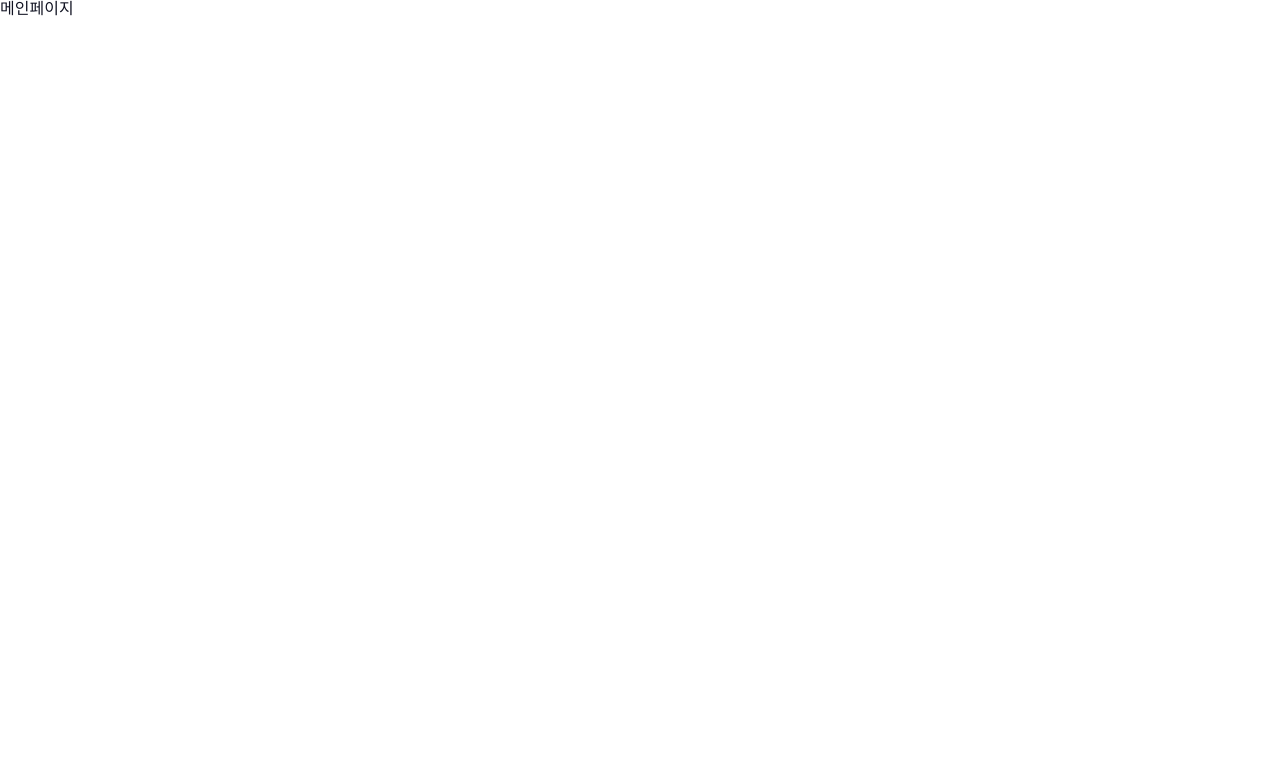
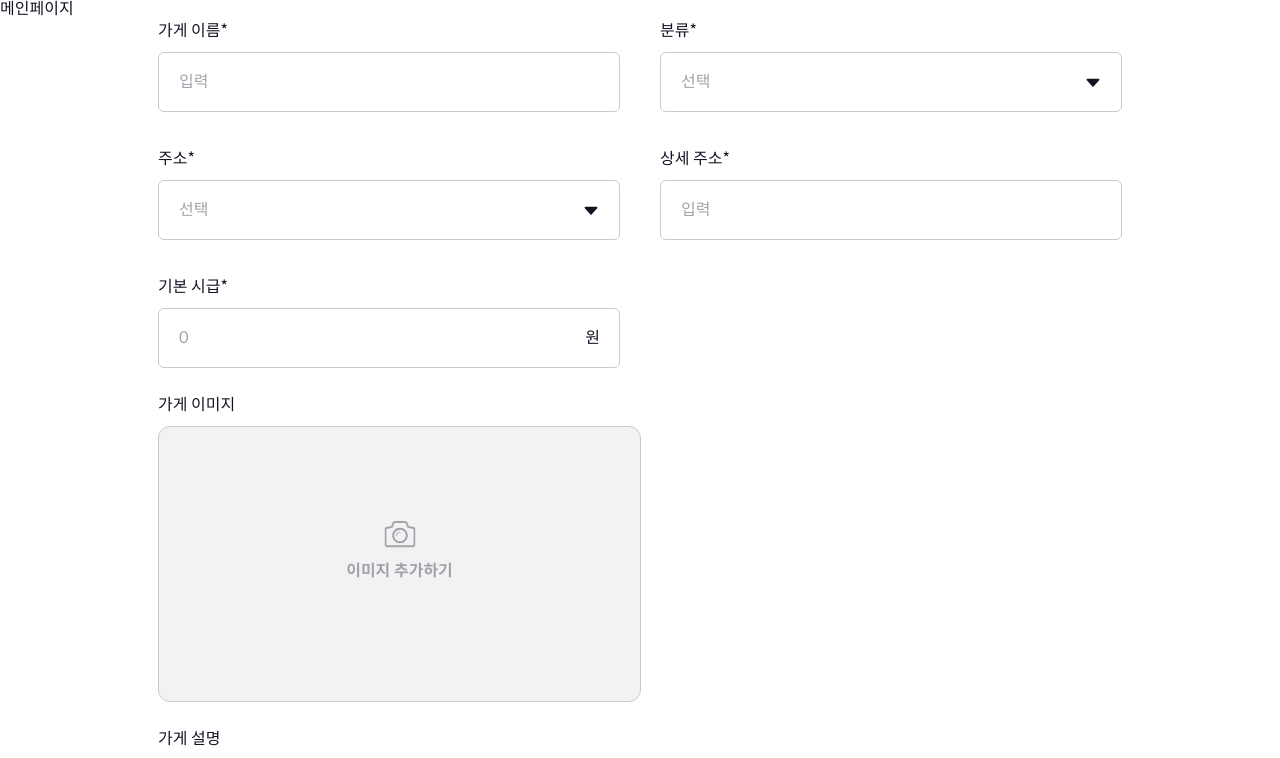
Before and after one commit to sprintPart3Team4/the-julge, a Next.js app: page / in a window 1280 px wide. Shown: the top 758 px of the page. Built offline with nearby package versions, Linux system fonts and the light colour scheme.

Commit message:
Feat: 등록하기 버튼 기능 구현

```diff
--- a/components/register/shopInfo/shopInfoForm/FileInput.tsx
+++ b/components/register/shopInfo/shopInfoForm/FileInput.tsx
@@ -1,13 +1,14 @@
-import { useState, useEffect, ChangeEvent } from "react";
+import { useState, useEffect, ChangeEvent, Dispatch, SetStateAction } from "react";
 import Image from "next/image";
-import { createPresinedURL } from "@/components/register/shopInfo/shopInfoForm/api";
+import { createPresinedURL } from "./api";
+import { FormValues } from "./type";
 import CarmeraIcon from "@/public/images/camera.svg";
 import classNames from "classnames/bind";
-import styles from "@/components/register/shopInfo/shopInfoForm/shopInfoForm.module.scss";
+import styles from "./ShopInfoForm.module.scss";
 
 const cn = classNames.bind(styles);
 
-export default function FileInput() {
+export default function FileInput({ setFormValues }: { setFormValues: Dispatch<SetStateAction<FormValues>> }) {
   const [preview, setPreview] = useState<string>(CarmeraIcon);
   const [fileValue, setFileValue] = useState<File | null>(null);
   const [fileName, setFileName] = useState<string>("");
@@ -15,25 +16,31 @@ export default function FileInput() {
   const isAddImage = fileValue ? "active" : "";
   const alt = preview ? fileName : "카메라 아이콘";
 
-  const handlePreview = (e: ChangeEvent<HTMLInputElement>) => {
+  const getImgUrl = async (file: File) => {
+    const imgUrl = await createPresinedURL(file);
+    return imgUrl.split("?")[0];
+  };
+
+  const handleImageChange = async (e: ChangeEvent<HTMLInputElement>) => {
     const target = e.target as HTMLInputElement;
 
     if (target.files) {
       const file = target.files[0];
       const name = file.name.slice(0, file.name.indexOf("."));
-
+      const imgUrl = await getImgUrl(file);
+      console.log(fileName)
       setFileValue(file);
       setFileName(name);
+
+      setFormValues((prev) => ({
+        ...prev,
+        imageUrl: imgUrl,
+      }));
     }
   };
 
   useEffect(() => {
-    if (fileValue) {
-      createPresinedURL(fileValue);
-    }else{
-      return;
-    }
-
+    if (!fileValue) return;
     const nextPreview = URL.createObjectURL(fileValue);
     setPreview(nextPreview);
 
@@ -55,7 +62,7 @@ export default function FileInput() {
             이미지 추가하기
           </label>
         </div>
-        <input type="file" id="file" name="file" onChange={handlePreview} />
+        <input type="file" id="file" name="file" onChange={handleImageChange} />
       </div>
     </>
   );
--- a/components/register/shopInfo/shopInfoForm/Input.tsx
+++ b/components/register/shopInfo/shopInfoForm/Input.tsx
@@ -1,16 +1,16 @@
-import { Props } from "@/components/register/shopInfo/shopInfoForm/type";
+import { Input } from "./type";
 import classNames from "classnames/bind";
-import styles from "@/components/register/shopInfo/shopInfoForm/shopInfoForm.module.scss";
+import styles from "./ShopInfoForm.module.scss";
 
 const cn = classNames.bind(styles);
 
-export default function Input({ label, title, input }: Props) {
+export default function Input({ label, title, input, value, onChange }: Input) {
   return (
     <div className={cn("inputBox")}>
       <label htmlFor={label} className={cn("title")}>
         {title}*
       </label>
-      <input {...input} placeholder="입력" />
+      <input {...input} placeholder="입력" value={value} onChange={onChange} />
     </div>
   );
 }
--- a/components/register/shopInfo/shopInfoForm/SelectBox.tsx
+++ b/components/register/shopInfo/shopInfoForm/SelectBox.tsx
@@ -1,25 +1,28 @@
-import { useState, MouseEvent } from "react";
-import { Props } from "@/components/register/shopInfo/shopInfoForm/type";
-import { Item } from "@/components/register/shopInfo/shopInfoForm/type";
+import { MouseEvent } from "react";
+import { SelectBox, Item } from "./type";
 import classNames from "classnames/bind";
-import styles from "@/components/register/shopInfo/shopInfoForm/shopInfoForm.module.scss";
+import styles from "./ShopInfoForm.module.scss";
 
 const cn = classNames.bind(styles);
 
-export default function SelectBox({ label, title, item }: Props) {
+export default function SelectBox({ label, title, item, value, setFormValues }: SelectBox) {
   const items = item || [];
-  const [optionValues, setOptionValues] = useState<string>("선택");
-  const isSelected = optionValues !== "선택";
+  const isSelected = value !== "선택";
 
   const handleOpenClick = (e: MouseEvent<HTMLDivElement>) => e.currentTarget.classList.toggle(cn("active"));
 
-  const handleOptionClick = (item: string) => setOptionValues(item);
+  const handleOptionClick = (item: string) => {
+    setFormValues((prev) => ({
+      ...prev,
+      [label]: item,
+    }));
+  };
 
   return (
     <div className={cn("inputBox")} onClick={handleOpenClick}>
       <p className={cn("title")}>{title}</p>
       <label htmlFor={label} className={cn("option", { active: isSelected })}>
-        {optionValues}
+        {value}
         <span className={cn("dropdownOpen")}>열기</span>
       </label>
       <ul>
--- a/components/register/shopInfo/shopInfoForm/TextInput.tsx
+++ b/components/register/shopInfo/shopInfoForm/TextInput.tsx
@@ -1,17 +1,17 @@
-import { Props } from "@/components/register/shopInfo/shopInfoForm/type";
+import { Input } from "@/components/register/shopInfo/shopInfoForm/type";
 import classNames from "classnames/bind";
-import styles from "@/components/register/shopInfo/shopInfoForm/shopInfoForm.module.scss";
+import styles from "./ShopInfoForm.module.scss";
 
 const cn = classNames.bind(styles);
 
-export default function TextInput({ label, title, input, text}: Props) {
+export default function TextInput({ label, title, input, text, value, onChange }: Input) {
   return (
     <div className={cn("inputBox")}>
       <label htmlFor={label} className={cn("title")}>
         {title}*
       </label>
       <div className={cn("wrap")}>
-        <input {...input} placeholder="입력" />
+        <input {...input} placeholder="0" value={value} onChange={onChange} />
         <span className={cn("won")}>{text}</span>
       </div>
     </div>
--- a/components/register/shopInfo/shopInfoForm/shopInfoForm.module.scss
+++ b/components/register/shopInfo/shopInfoForm/shopInfoForm.module.scss
@@ -5,7 +5,7 @@
 }
 
 .container {
-  padding: 0 1.2rem;
+  padding: 6rem 1.2rem;
 
   @include tablet {
     padding: 0 3.2rem;
@@ -61,7 +61,8 @@
     line-height: 2.6rem;
   }
 
-  input[type="text"] {
+  input[type="text"],
+  input[type="number"] {
     width: 100%;
     padding: 1.6rem 2rem;
     outline: none;
@@ -72,6 +73,12 @@
 
     &::placeholder {
       @include placeholder();
+    }
+
+    &::-webkit-outer-spin-button,
+    &::-webkit-inner-spin-button {
+      -webkit-appearance: none;
+      margin: 0;
     }
   }
 
@@ -251,3 +258,8 @@
     margin: 2.4rem 0 0;
   }
 }
+
+.buttonWrap {
+  margin: 3.2rem auto;
+  text-align: center;
+}
--- a/components/register/shopInfo/shopInfoForm/shopInfoForm.tsx
+++ b/components/register/shopInfo/shopInfoForm/shopInfoForm.tsx
@@ -1,59 +1,114 @@
-import Input from "@/components/register/shopInfo/shopInfoForm/Input";
-import SelectBox from "@/components/register/shopInfo/shopInfoForm/SelectBox";
-import Textarea from "@/components/register/shopInfo/shopInfoForm/Textarea";
-import FileInput from "@/components/register/shopInfo/shopInfoForm/FileInput";
-import TextInput from "@/components/register/shopInfo/shopInfoForm/TextInput";
-import { FOOD_CATEGORY, ADDRESS } from "@/components/register/shopInfo/shopInfoForm/constants";
+import { ChangeEvent, FormEvent, useState } from "react";
+import Input from "./Input";
+import SelectBox from "./SelectBox";
+import Textarea from "./Textarea";
+import FileInput from "./FileInput";
+import TextInput from "./TextInput";
+import Button from "@/components/common/button/Button";
+import { useAuth } from "@/contexts/AuthProvider";
+import { FOOD_CATEGORY, ADDRESS } from "./constants";
+import { FormValues } from "./type";
 import classNames from "classnames/bind";
-import styles from "@/components/register/shopInfo/shopInfoForm/ShopInfoForm.module.scss";
+import styles from "./ShopInfoForm.module.scss";
 
 const cn = classNames.bind(styles);
 
 export default function ShopInfoForm() {
+  const [formValues, setFormValues] = useState<FormValues>({
+    name: "",
+    category: "선택",
+    address1: "선택",
+    address2: "",
+    description: "",
+    imageUrl: "",
+    originalHourlyPay: 0,
+  });
+  const wage = formValues.originalHourlyPay !== 0 ? formValues.originalHourlyPay : "";
+
+  const { registerShop } = useAuth();
+
+  const handleValueChange = (e: ChangeEvent<HTMLInputElement | HTMLTextAreaElement>) => {
+    const { name, value } = e.target;
+    const values = name === "originalHourlyPay" ? Number(value) : value;
+
+    setFormValues({
+      ...formValues,
+      [name]: values,
+    });
+  };
+
+  const handleFormSubmit = (e: FormEvent<HTMLFormElement>) => {
+    e.preventDefault();
+    registerShop(formValues);
+  };
+
   return (
     <div className={cn("container")}>
-      <form>
+      <form onSubmit={handleFormSubmit}>
         <div className={cn("inputWrap")}>
           <Input
-            label="shopName"
+            label="name"
             title="가게 이름"
             input={{
               type: "text",
-              id: "shopName",
-              name: "shopName",
+              id: "name",
+              name: "name",
             }}
+            value={formValues.name}
+            onChange={handleValueChange}
           />
-          <SelectBox title="분류*" item={FOOD_CATEGORY} />
-          <SelectBox title="주소*" item={ADDRESS} />
+          <SelectBox
+            label="category"
+            title="분류*"
+            item={FOOD_CATEGORY}
+            value={formValues.category}
+            setFormValues={setFormValues}
+          />
+          <SelectBox
+            label="address1"
+            title="주소*"
+            item={ADDRESS}
+            value={formValues.address1}
+            setFormValues={setFormValues}
+          />
           <Input
-            label="detailAddress"
+            label="address2"
             title="상세 주소"
             input={{
               type: "text",
-              id: "detailAddress",
-              name: "detailAddress",
+              id: "address2",
+              name: "address2",
             }}
+            value={formValues.address2}
+            onChange={handleValueChange}
           />
           <TextInput
-            label="wage"
+            label="originalHourlyPay"
             title="기본 시급"
             text="원"
             input={{
-              type: "text",
-              id: "wage",
-              name: "wage",
+              type: "number",
+              id: "originalHourlyPay",
+              name: "originalHourlyPay",
             }}
+            value={wage}
+            onChange={handleValueChange}
           />
         </div>
-        <FileInput />
+        <FileInput setFormValues={setFormValues} />
         <Textarea
-          label="desc"
+          label="description"
           title="가게 설명"
           textarea={{
-            id: "desc",
-            name: "desc",
+            id: "description",
+            name: "description",
           }}
+          value={formValues.description}
+          onChange={handleValueChange}
         />
+        <div className={cn("buttonWrap")}>
+          <Button text="등록하기" size="reactive" color="primary" />
+        </div>
       </form>
     </div>
   );
--- a/contexts/AuthProvider.tsx
+++ b/contexts/AuthProvider.tsx
@@ -101,7 +101,6 @@ export function AuthProvider({ children }: AuthProviderProps) {
     }));
   };
 
-  // 가게 정보 등록일 때는 method = post, 수정일 때는 put
   const updateShop = async (formData: Shop) => {
     const { token, shopId } = getCookies();
 
--- a/pages/index.tsx
+++ b/pages/index.tsx
@@ -1,9 +1,10 @@
 // 공고 리스트 페이지
-
+import ShopInfoForm from "@/components/register/shopInfo/shopInfoForm/shopInfoForm";
 export default function Home() {
   return (
     <>
       <main>메인페이지</main>
+      <ShopInfoForm />
     </>
   );
 }
--- a/types/apiTypes.ts
+++ b/types/apiTypes.ts
@@ -63,6 +63,6 @@ export type AuthContextType = {
   login: (email: string, password: string) => Promise<void>;
   logout: () => Promise<void>;
   updateMe: (formData: UpdateUser) => Promise<void>;
-  registerShop: (formData: Shop) => Promise<void>;
+  registerShop: (FormData: Shop) => Promise<void>;
   updateShop: (formData: Shop) => Promise<void>;
 };
```
Also changed, not shown: components/register/shopInfo/shopInfoForm/Textarea.tsx (+4 -4 lines), components/register/shopInfo/shopInfoForm/api.ts (+8 -7 lines), components/register/shopInfo/shopInfoForm/type.ts (+36 -9 lines).
